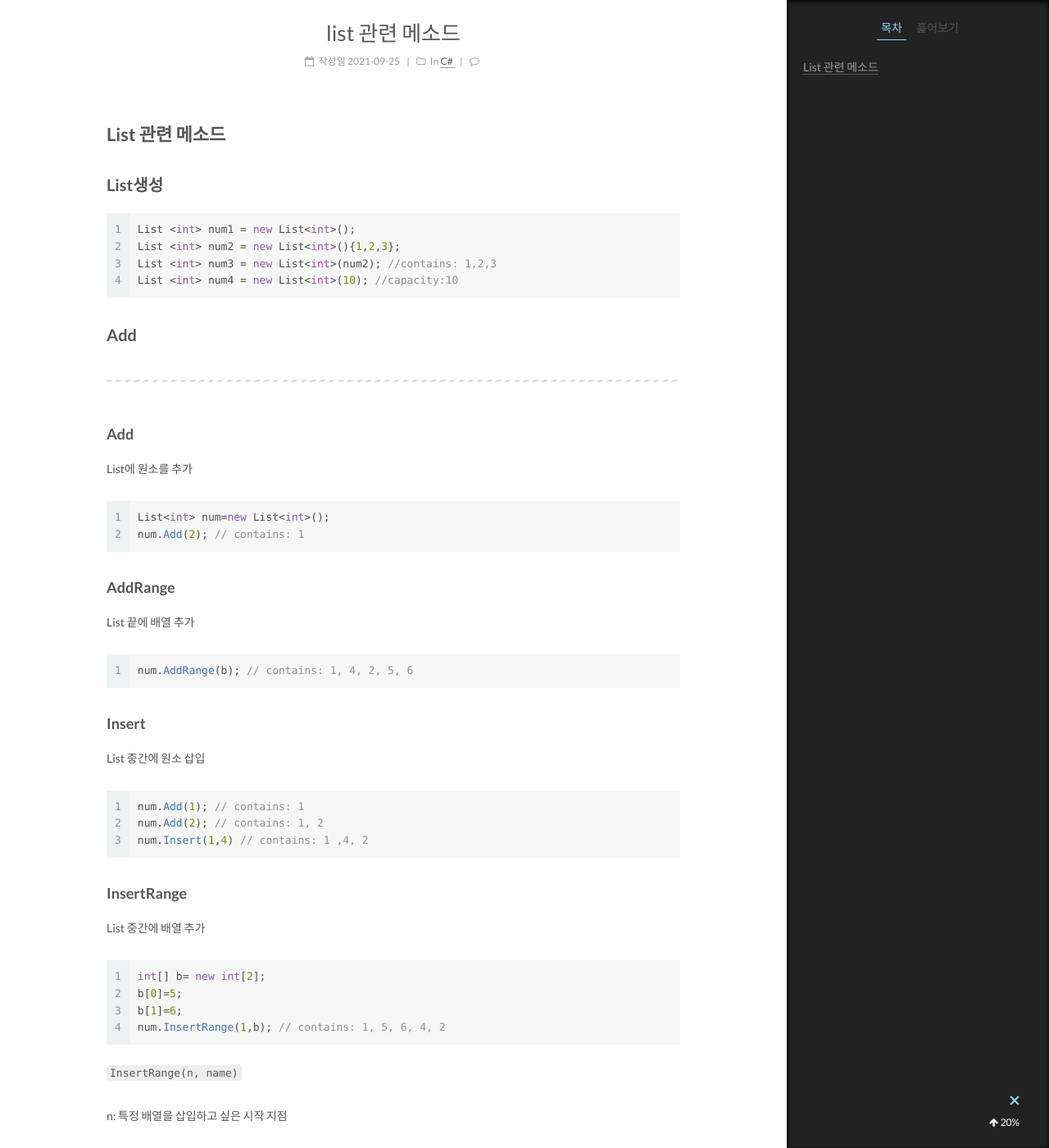
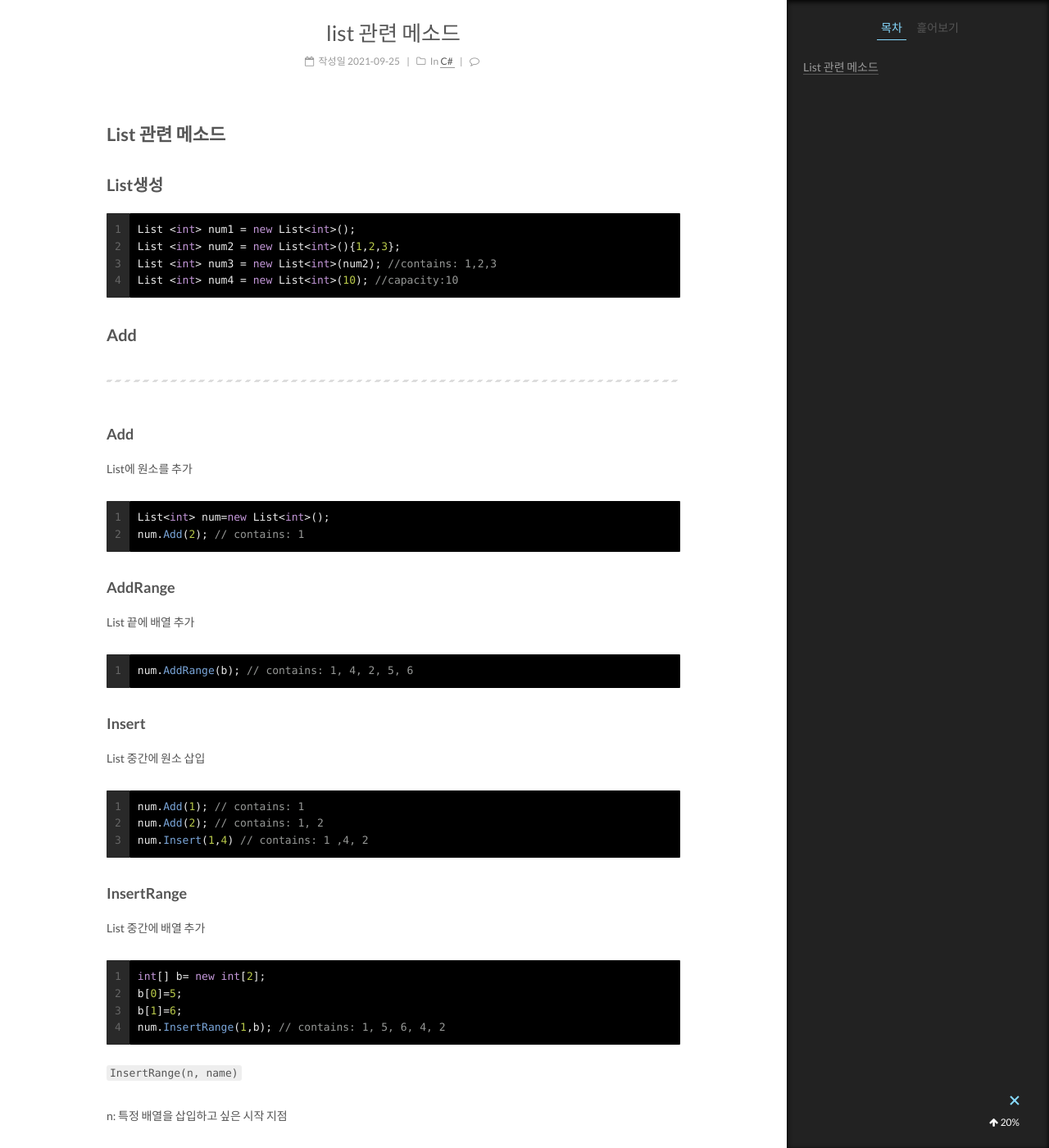
Before and after one commit to eui-young/eui-young.github.io, a Jekyll site: the page built from _posts/2021-09-25-list-관련-메소드.md, in a window 1280 px wide and 1400 px high, scrolled down 356 px. Shown: the whole window at 82% size. Built offline with Jekyll 4.4.1, drawn with Linux system fonts in a browser that asks for light colours; comment, search, counter and statistics services are not loaded.

Commit message:
Update _config.yml

```diff
--- a/_config.yml
+++ b/_config.yml
@@ -353,8 +353,7 @@ custom_logo:
 # Available value:
 #    normal | night | night eighties | night blue | night bright
 # https://github.com/chriskempson/tomorrow-theme
-highlight_theme: normal
-
+highlight_theme: night bright
 
 # ---------------------------------------------------------------
 # Third Party Services Settings
```
